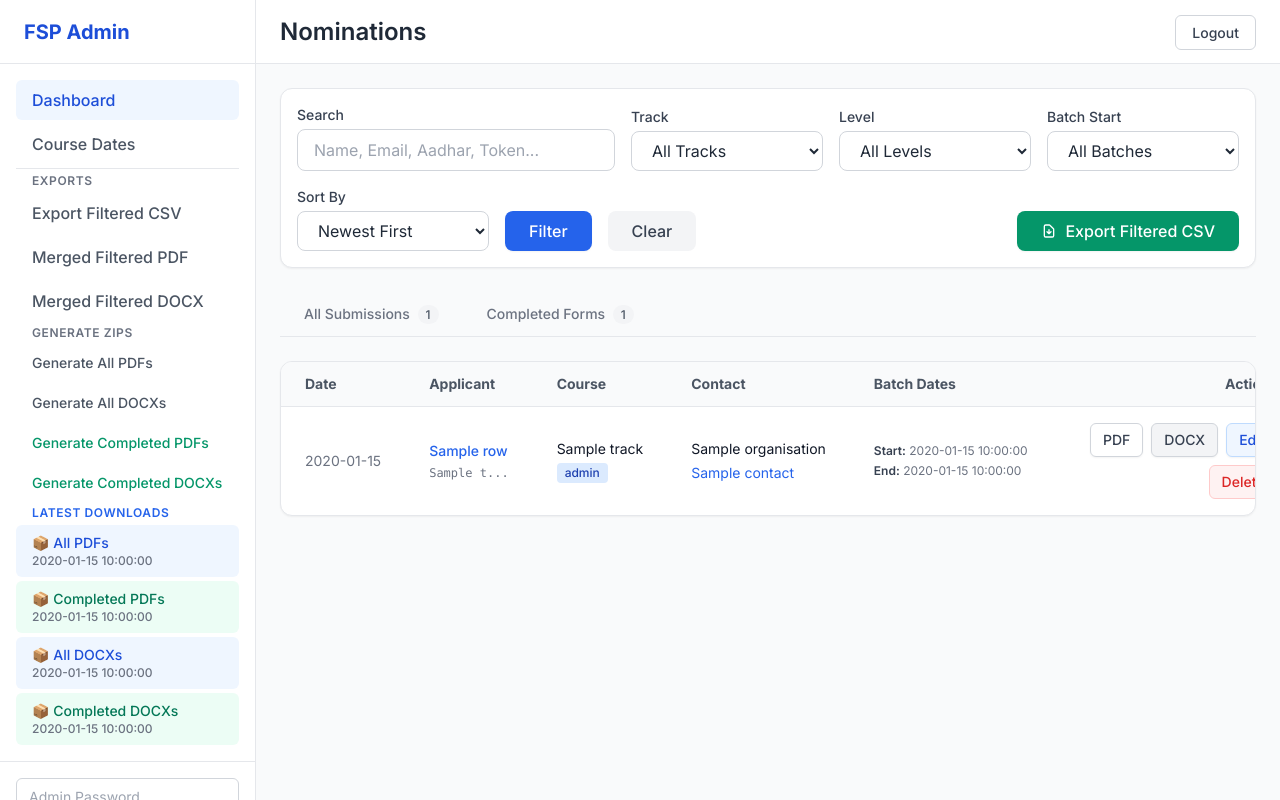
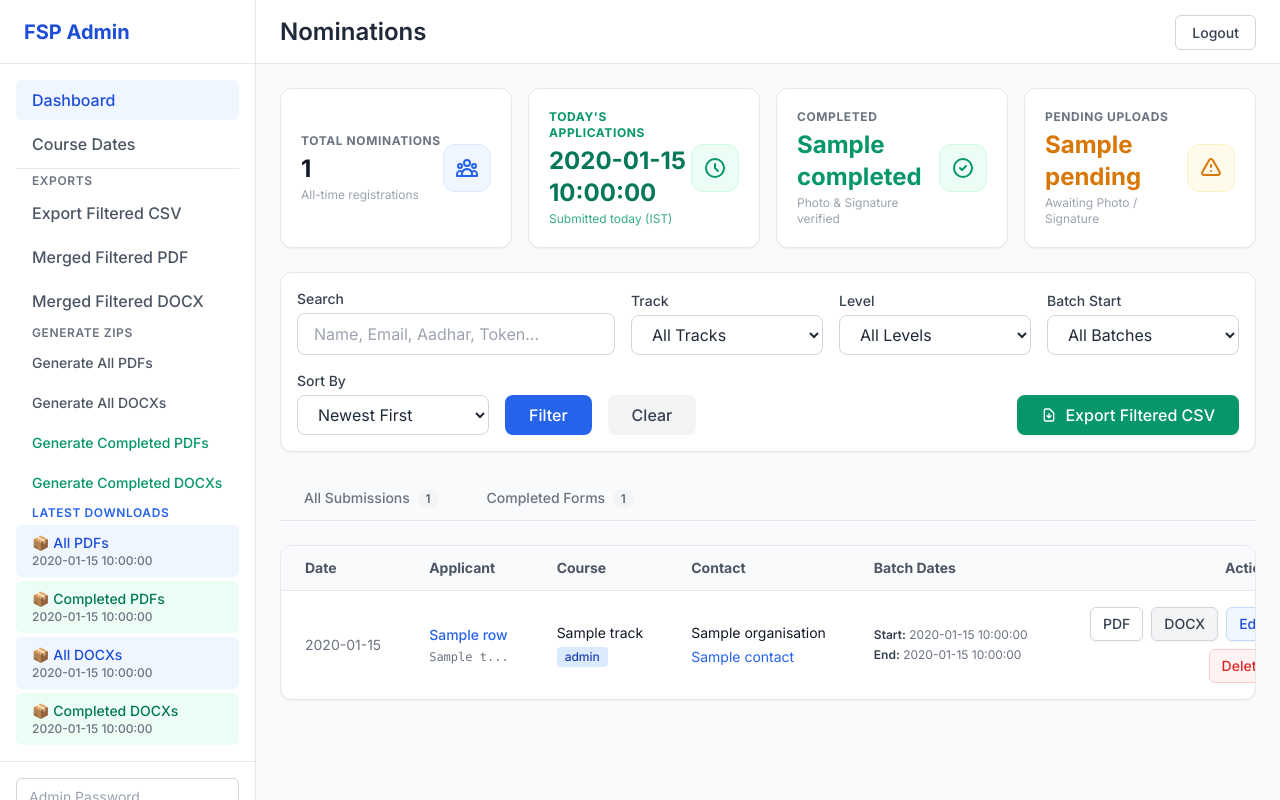
Before and after one commit to lovnishverma/futureskillsprime, a Flask app: template templates/admin.html in a window 1280 px wide. Run offline with Flask 3, Linux system fonts and the light colour scheme; the template is opened without the code that fills it: most values are stand-ins (such as "Sample title", 1, 10 or a date in 2020); some libraries are stand-ins or nearby versions.

Commit message:
Add Quick Analytics KPI Summary Cards to Admin Dashboard

```diff
--- a/templates/admin.html
+++ b/templates/admin.html
@@ -99,6 +99,59 @@
                     </div>
                 {% endif %}
             {% endwith %}
+
+            <!-- Analytics Summary KPI Cards -->
+            {% if analytics %}
+            <div class="grid grid-cols-1 sm:grid-cols-2 lg:grid-cols-4 gap-4 mb-6">
+                <!-- Total Nominations -->
+                <div class="bg-white p-5 rounded-xl shadow-sm border border-gray-200 flex items-center justify-between transition hover:shadow-md">
+                    <div>
+                        <p class="text-xs font-bold text-gray-500 uppercase tracking-wider">Total Nominations</p>
+                        <h3 class="text-2xl font-extrabold text-gray-900 mt-1">{{ analytics.total_nominations }}</h3>
+                        <p class="text-xs text-gray-400 mt-0.5">All-time registrations</p>
+                    </div>
+                    <div class="w-12 h-12 rounded-xl bg-blue-50 border border-blue-100 flex items-center justify-center text-blue-600 shrink-0">
+                        <svg class="w-6 h-6" fill="none" stroke="currentColor" viewBox="0 0 24 24"><path stroke-linecap="round" stroke-linejoin="round" stroke-width="2" d="M17 20h5v-2a3 3 0 00-5.356-1.857M17 20H7m10 0v-2c0-.656-.126-1.283-.356-1.857M7 20H2v-2a3 3 0 015.356-1.857M7 20v-2c0-.656.126-1.283.356-1.857m0 0a5.002 5.002 0 019.288 0M15 7a3 3 0 11-6 0 3 3 0 016 0zm6 3a2 2 0 11-4 0 2 2 0 014 0zM7 10a2 2 0 11-4 0 2 2 0 014 0z"/></svg>
+                    </div>
+                </div>
+
+                <!-- Today's Applications -->
+                <div class="bg-white p-5 rounded-xl shadow-sm border border-gray-200 flex items-center justify-between transition hover:shadow-md">
+                    <div>
+                        <p class="text-xs font-bold text-emerald-600 uppercase tracking-wider">Today's Applications</p>
+                        <h3 class="text-2xl font-extrabold text-emerald-700 mt-1">{{ analytics.today_submissions }}</h3>
+                        <p class="text-xs text-emerald-600/80 mt-0.5">Submitted today (IST)</p>
+                    </div>
+                    <div class="w-12 h-12 rounded-xl bg-emerald-50 border border-emerald-100 flex items-center justify-center text-emerald-600 shrink-0">
+                        <svg class="w-6 h-6" fill="none" stroke="currentColor" viewBox="0 0 24 24"><path stroke-linecap="round" stroke-linejoin="round" stroke-width="2" d="M12 8v4l3 3m6-3a9 9 0 11-18 0 9 9 0 0118 0z"/></svg>
+                    </div>
+                </div>
+
+                <!-- Completed Nominations -->
+                <a href="{{ url_for('admin.admin', tab='completed') }}" class="bg-white p-5 rounded-xl shadow-sm border border-gray-200 flex items-center justify-between transition hover:shadow-md hover:border-emerald-300 group">
+                    <div>
+                        <p class="text-xs font-bold text-gray-500 uppercase tracking-wider group-hover:text-emerald-700">Completed</p>
+                        <h3 class="text-2xl font-extrabold text-emerald-600 mt-1">{{ analytics.completed }}</h3>
+                        <p class="text-xs text-gray-400 mt-0.5">Photo &amp; Signature verified</p>
+                    </div>
+                    <div class="w-12 h-12 rounded-xl bg-emerald-50 border border-emerald-100 flex items-center justify-center text-emerald-600 shrink-0 group-hover:scale-105 transition">
+                        <svg class="w-6 h-6" fill="none" stroke="currentColor" viewBox="0 0 24 24"><path stroke-linecap="round" stroke-linejoin="round" stroke-width="2" d="M9 12l2 2 4-4m6 2a9 9 0 11-18 0 9 9 0 0118 0z"/></svg>
+                    </div>
+                </a>
+
+                <!-- Pending Uploads -->
+                <a href="{{ url_for('admin.admin', tab='all') }}" class="bg-white p-5 rounded-xl shadow-sm border border-gray-200 flex items-center justify-between transition hover:shadow-md hover:border-amber-300 group">
+                    <div>
+                        <p class="text-xs font-bold text-gray-500 uppercase tracking-wider group-hover:text-amber-700">Pending Uploads</p>
+                        <h3 class="text-2xl font-extrabold text-amber-600 mt-1">{{ analytics.pending }}</h3>
+                        <p class="text-xs text-gray-400 mt-0.5">Awaiting Photo / Signature</p>
+                    </div>
+                    <div class="w-12 h-12 rounded-xl bg-amber-50 border border-amber-100 flex items-center justify-center text-amber-600 shrink-0 group-hover:scale-105 transition">
+                        <svg class="w-6 h-6" fill="none" stroke="currentColor" viewBox="0 0 24 24"><path stroke-linecap="round" stroke-linejoin="round" stroke-width="2" d="M12 9v2m0 4h.01m-6.938 4h13.856c1.54 0 2.502-1.667 1.732-3L13.732 4c-.77-1.333-2.694-1.333-3.464 0L3.34 16c-.77 1.333.192 3 1.732 3z"/></svg>
+                    </div>
+                </a>
+            </div>
+            {% endif %}
 
             <!-- Filters & Search Bar -->
             <div class="bg-white p-4 rounded-xl shadow-sm border border-gray-200 mb-6">
```
Also changed, not shown: routes/admin.py (+22 -2 lines).
